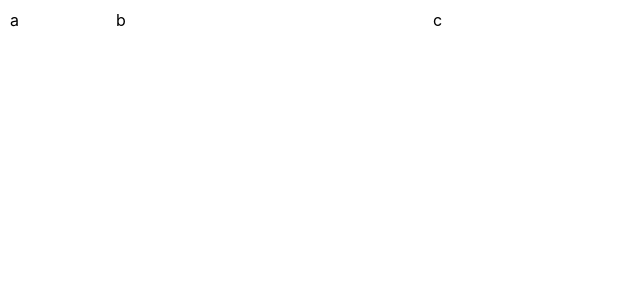
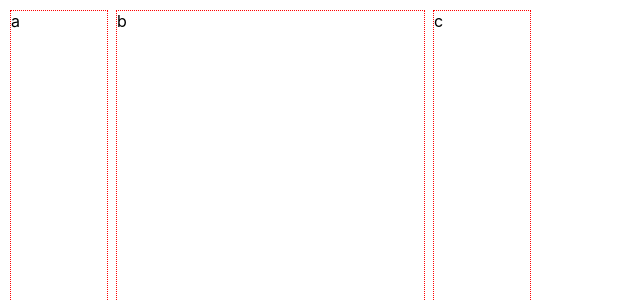
Before and after one commit to alezhepekov/payments, a React (Create React App) app: page /products in a window 1280 px wide. Shown: the top 300 px of the page, without its empty margins (0-640 px from the left). Built offline with nearby package versions, Linux system fonts and the light colour scheme.

Commit message:
Added styles for products

```diff
--- /dev/null
+++ b/src/components/products/products.css
@@ -0,0 +1,3 @@
+.product-card {
+  border: 1px dotted red;
+}
--- a/src/components/products/products.tsx
+++ b/src/components/products/products.tsx
@@ -1,4 +1,7 @@
 import { useContainerWidth, ReactGridLayout } from 'react-grid-layout';
+import 'react-grid-layout/css/styles.css';
+import 'react-resizable/css/styles.css';
+import './products.css';
 
 function Products() {
   const { width, containerRef, mounted } = useContainerWidth();
@@ -17,9 +20,9 @@ function Products() {
           width={width}
         >
           {}
-          <div key="a">a</div>
-          <div key="b">b</div>
-          <div key="c">c</div>
+          <div key="a" className="product-card">a</div>
+          <div key="b" className="product-card">b</div>
+          <div key="c" className="product-card">c</div>
         </ReactGridLayout>
       )}
     </div>
```
